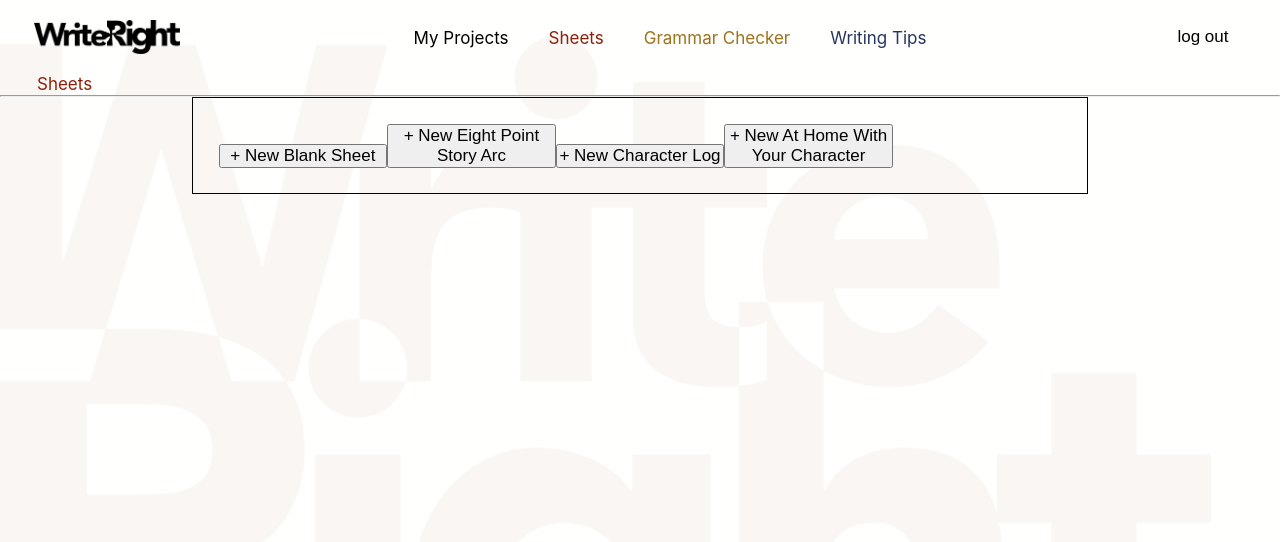
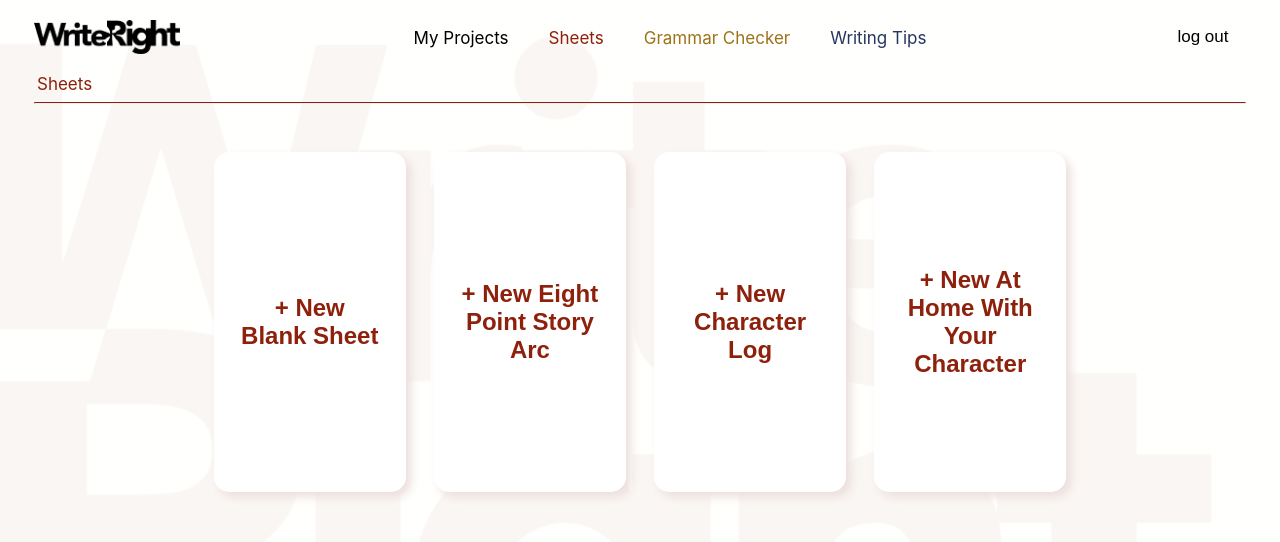
Before and after one commit to acm-projects/WriteRight, a React (Create React App) app in the folder frontend/writeright/: page /sheets in a window 1280 px wide. Shown: the top 542 px of the page. Built offline with nearby package versions, Linux system fonts and the light colour scheme.

Commit message:
-m "finished Sheets page"

```diff
--- a/frontend/writeright/src/everything.css
+++ b/frontend/writeright/src/everything.css
@@ -498,26 +498,50 @@ ul.b{
 
   /*MY PROJECTS*/
   .parentMP{
-	border: 1px solid #000;
-	padding: 2%;
-	width: 70%;
+	/*border: 1px solid #000;*/
 	margin: auto;
-	/*display: inline-block;*/
+	display: block;
+	width: 60%;
 	justify-content: space-between;
+	text-align: center;
   }
   .projectMP{
-	width: 20%;
-
+	width: 17rem;
+	vertical-align: middle;
+	height: 6rem;
+	background-color: #fff;
+	color: #000;
+	font-weight: bold;
+	font-size: larger;
+	box-shadow: 5px 5px 10px #d1cdc7;
+	border: none;
+	margin: 1.1%;
+	padding: 2%;
+	border-radius: 15px;
+	margin-bottom: 1rem;
   }
 
   /*SHEETS*/
   .parentS{
-	border: 1px solid #000;
+	margin-top: 2rem;
+	display: inline-block;
+	width: 100%;
+	justify-content: space-between;
+	text-align: center;
+  }
+  .newSheet{
+	width: 15%;
+	vertical-align: middle;
+	height: 20rem;
+	background-color: #fff;
+	color: #8e210c;
+	font-weight: bold;
+	font-size: x-large;
+	box-shadow: 5px 5px 10px #ebdfdd;
+	border: none;
+	margin: 1.1%;
 	padding: 2%;
-	width: 70%;
-	margin: auto;
-	/*display: inline-block;*/
-	justify-content: space-between;
+	border-radius: 15px;
   }
 
 
--- a/frontend/writeright/src/pages/myProjects.js
+++ b/frontend/writeright/src/pages/myProjects.js
@@ -26,7 +26,7 @@ function MyProjects() {
           </ul>
             <button className="submit-btnNB">log out</button>
         </nav>
-        <br></br> <br></br>
+        <br></br> <br></br> <br></br> <br></br>
         <div className="parentMP">
             <button className="projectMP">+ New Project</button>
             <button className="projectMP">All Projects</button>
--- a/frontend/writeright/src/pages/sheets.js
+++ b/frontend/writeright/src/pages/sheets.js
@@ -33,19 +33,19 @@ function Sheets() {
             </li>
         </ul>
           </nav>
-        <hr></hr>
+          <hr class="redSolid"></hr>
         <div className="parentS">
             <a href="/sheets/blank-sheet">
-              <button className="projectMP">+ New Blank Sheet</button>
+              <button className="newSheet">+ New Blank Sheet</button>
             </a>
             <a href="/sheets/story-arc">
-              <button className="projectMP">+ New Eight Point Story Arc</button>
+              <button className="newSheet">+ New Eight Point Story Arc</button>
             </a>
             <a href="/sheets/character-log">
-              <button className="projectMP">+ New Character Log</button>
+              <button className="newSheet">+ New Character Log</button>
             </a>
             <a href="/sheets/at-home-with-your-character">
-              <button className="projectMP">+ New At Home With Your Character</button>
+              <button className="newSheet">+ New At Home With Your Character</button>
             </a>
         </div>
 
--- a/frontend/writeright/src/pages/storyarc/StoryArc.css
+++ b/frontend/writeright/src/pages/storyarc/StoryArc.css
@@ -11,7 +11,7 @@
     display: flex;
     flex-direction: column;
     /*background-image: url("../../images/rainbowWhiteBG.png");*/
-    background-image: url('../../images/RedWhiteBG.png');
+    /*background-image: url('../../images/RedWhiteBG.png');*/
     background-repeat: no-repeat;
     background-attachment: fixed;
     background-position: -5% 10%;
--- a/frontend/writeright/src/pages/storyarc/StoryArc.js
+++ b/frontend/writeright/src/pages/storyarc/StoryArc.js
@@ -30,6 +30,7 @@ function StoryArc() {
   };
 
   return (
+    <div className="bgRedWhite">
     <div className="arc-outer">
               <nav className="main">
             <img src={logo} className="logoBS" alt="Logo" />
@@ -62,8 +63,8 @@ function StoryArc() {
             </li>
           </ul>
           <nav className="rightBtn">
-            <button type="submit" className="redButton">Save</button>
-            <button type="submit" className="redButton">Save To</button>
+          <button className="redButton" onClick={handleSubmit}>Save</button>
+          <button className="redButton" onClick={handleSubmit}>Save To</button>
           </nav>
         </nav>
       <hr className="redSolid"></hr>
@@ -156,9 +157,8 @@ function StoryArc() {
           />
         </div>
       </div>
-      <button className="arc-submit" onClick={handleSubmit}>
-        Submit
-      </button>
+
+    </div>
     </div>
   );
 }
```
